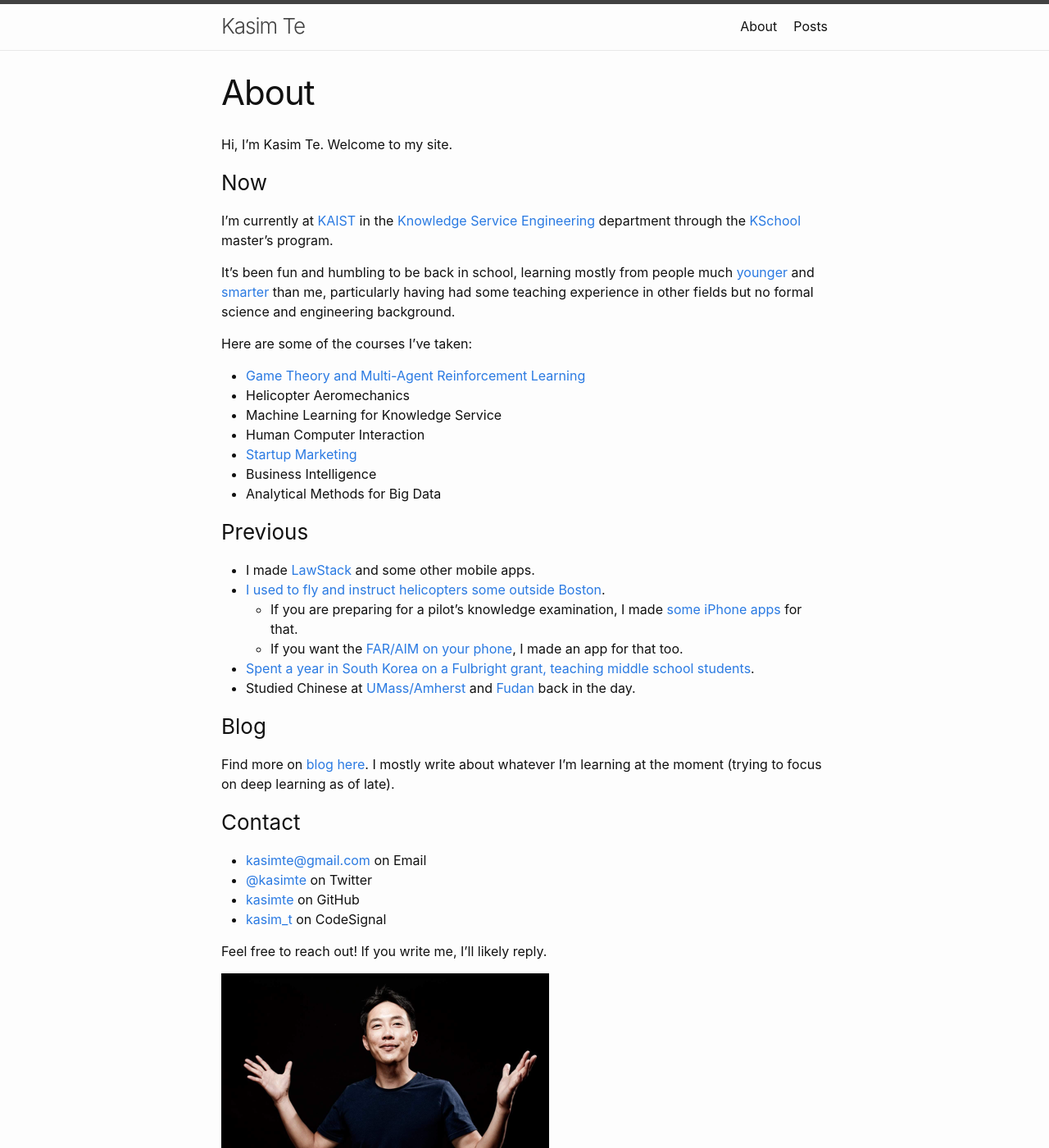
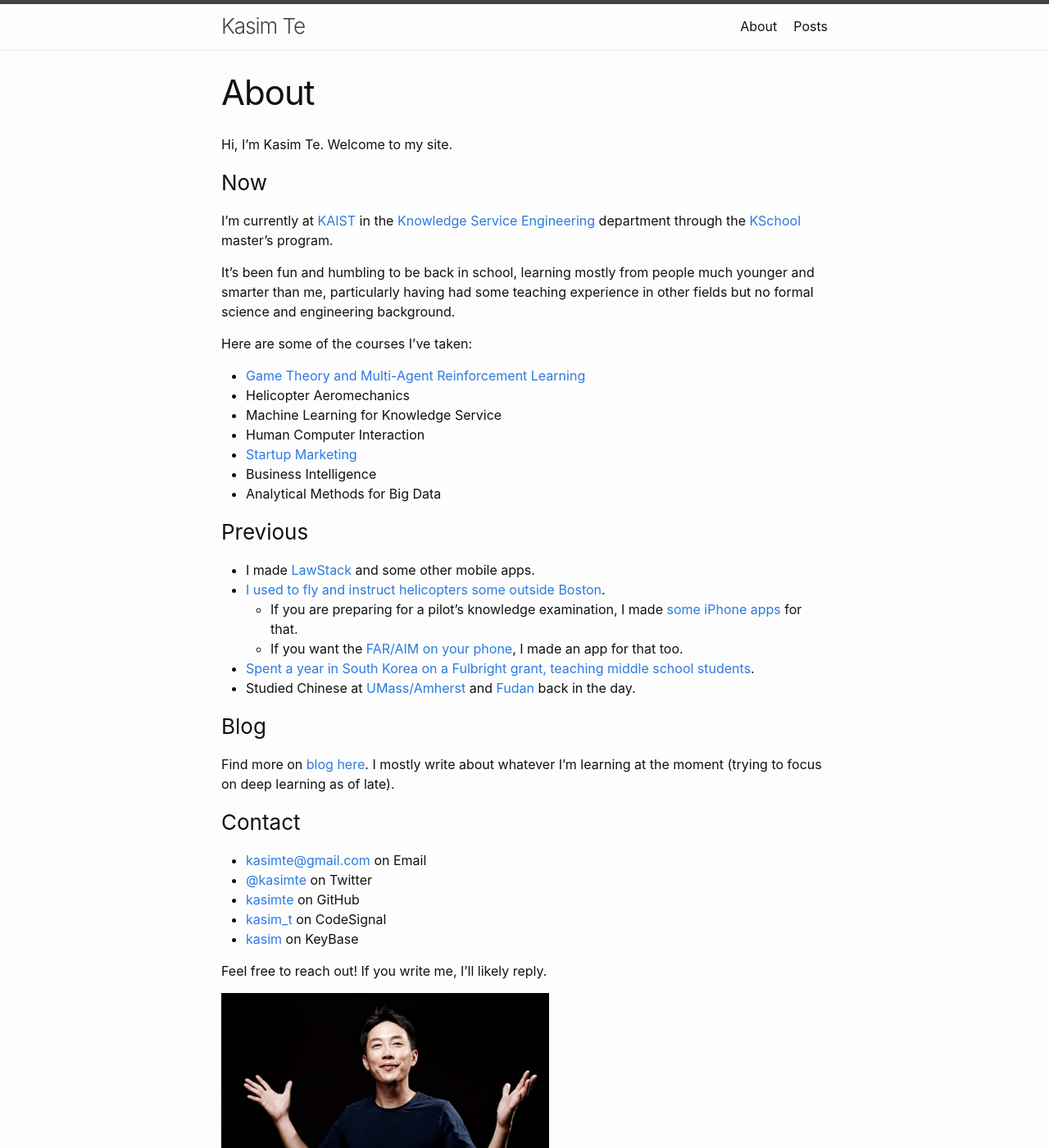
Before and after one commit to kasimte/kasimte.github.io, a Jekyll site: the page built from about.md, in a window 1280 px wide and 1400 px high. Shown: the whole window at 82% size. Built offline with Jekyll 4.4.1, drawn with Linux system fonts in a browser that asks for light colours; nearby versions of some CDN libraries; some of the changed lines change nothing that is shown.

Commit message:
Update About.

```diff
--- a/about.md
+++ b/about.md
@@ -14,11 +14,8 @@ department through the [KSchool](https://kschool.kaist.ac.kr/)
 master's program.
 
 It's been fun and humbling to be back in school, learning mostly from
-people
-much
-[younger](https://www.linkedin.com/in/gauvain-marseille-409ab1152/)
-and [smarter](https://github.com/Zymrael) than me, particularly having
-had some teaching experience in other fields but no formal science and
+people much younger and smarter than me, particularly having had some
+teaching experience in other fields but no formal science and
 engineering background.
 
 Here are some of the courses I've taken:
@@ -52,6 +49,7 @@ at the moment (trying to focus on deep learning as of late).
 - [@kasimte](https://twitter.com/kasimte) on Twitter
 - [kasimte](https://github.com/kasimte) on GitHub
 - [kasim_t](https://app.codesignal.com/profile/kasim_t) on CodeSignal
+- [kasim](https://keybase.io/kasim) on KeyBase
 
 Feel free to reach out! If you write me, I'll likely reply.
 
```
